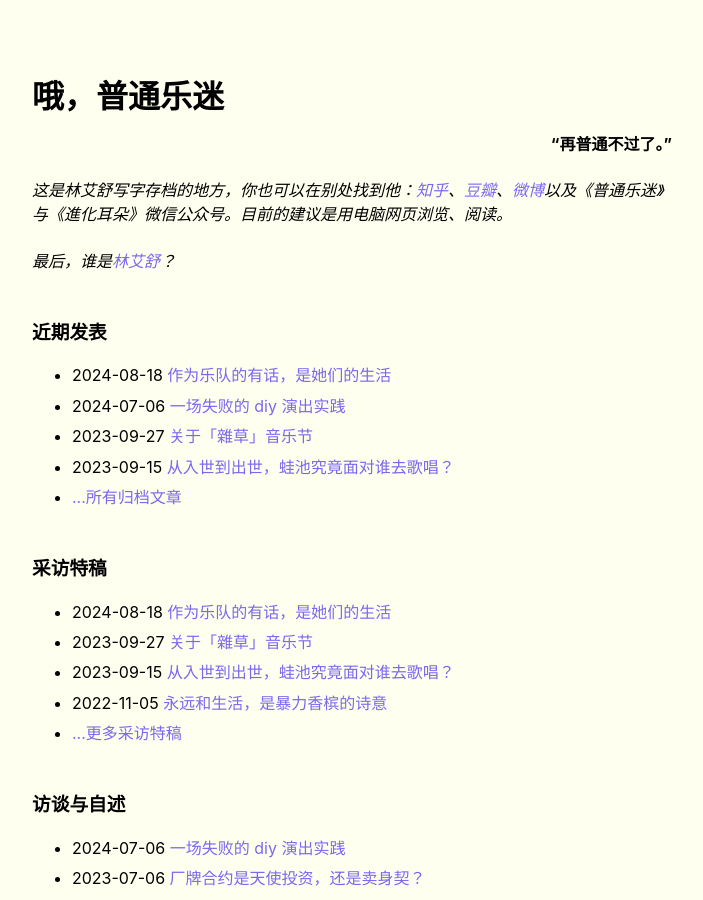
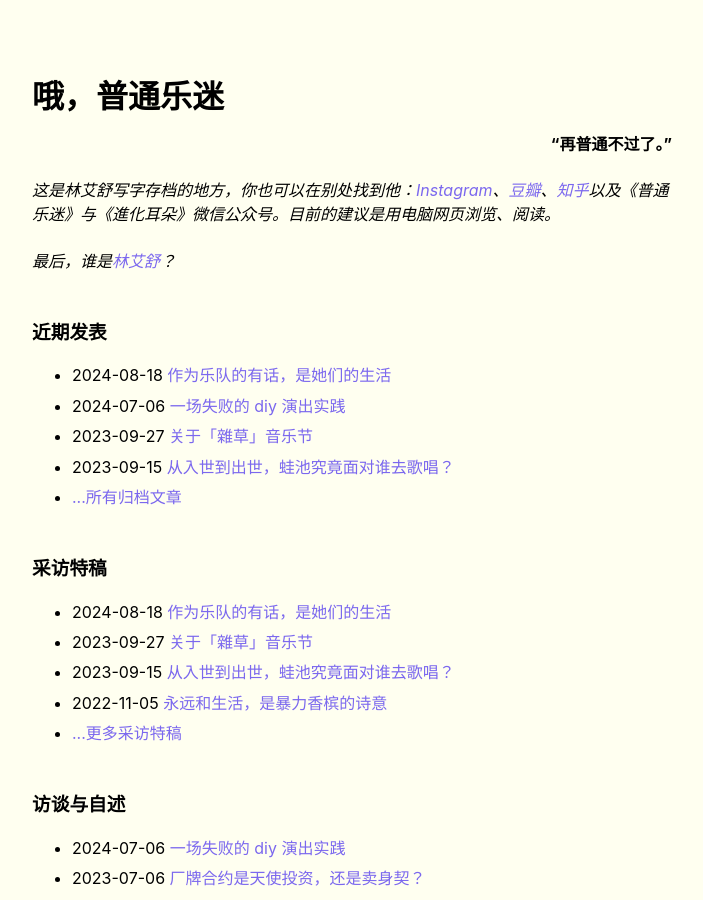
Before and after one commit to salingerlin/salingerlin.github.io, a Jekyll site: the page built from index.md, in a window 1280 px wide and 900 px high. Shown: the whole window, without its empty margins (288-991 px from the left). Built offline with Jekyll 4.4.1, drawn with Linux system fonts in a browser that asks for light colours.

Commit message:
Update _config.yml

```diff
--- a/_config.yml
+++ b/_config.yml
@@ -5,7 +5,7 @@ url: https://salingerlin.github.io/ # root address of the site
 baseurl: "" # subpath of the site, e.g. "/blog" (leave it blank "" if you're site shouldn't use a subpath)
 description: > # description of the site (multiple lines allowed)
   <p align="right"><b>“再普通不过了。”</b></p>
-  <p><i>这是林艾舒写字存档的地方，你也可以在别处找到他：<a href="https://www.zhihu.com/people/sisalinger">知乎</a>、<a href="https://www.douban.com/people/nassace/?_i=1111874Nv5E76h">豆瓣</a>、<a href="https://weibo.com/nassace">微博</a>以及《普通乐迷》与《進化耳朵》微信公众号。目前的建议是用电脑网页浏览、阅读。</i></p>
+  <p><i>这是林艾舒写字存档的地方，你也可以在别处找到他：<a href='https://www.instagram.com/linaishu2023/'>Instagram</a>、<a href="https://www.douban.com/people/nassace/?_i=1111874Nv5E76h">豆瓣</a>、<a href="https://www.zhihu.com/people/sisalinger">知乎</a>以及《普通乐迷》与《進化耳朵》微信公众号。目前的建议是用电脑网页浏览、阅读。</i></p>
   <p><i>最后，谁是<a href="about">林艾舒</a>？</i></p>
 
 permalink: /:slug.html
```
